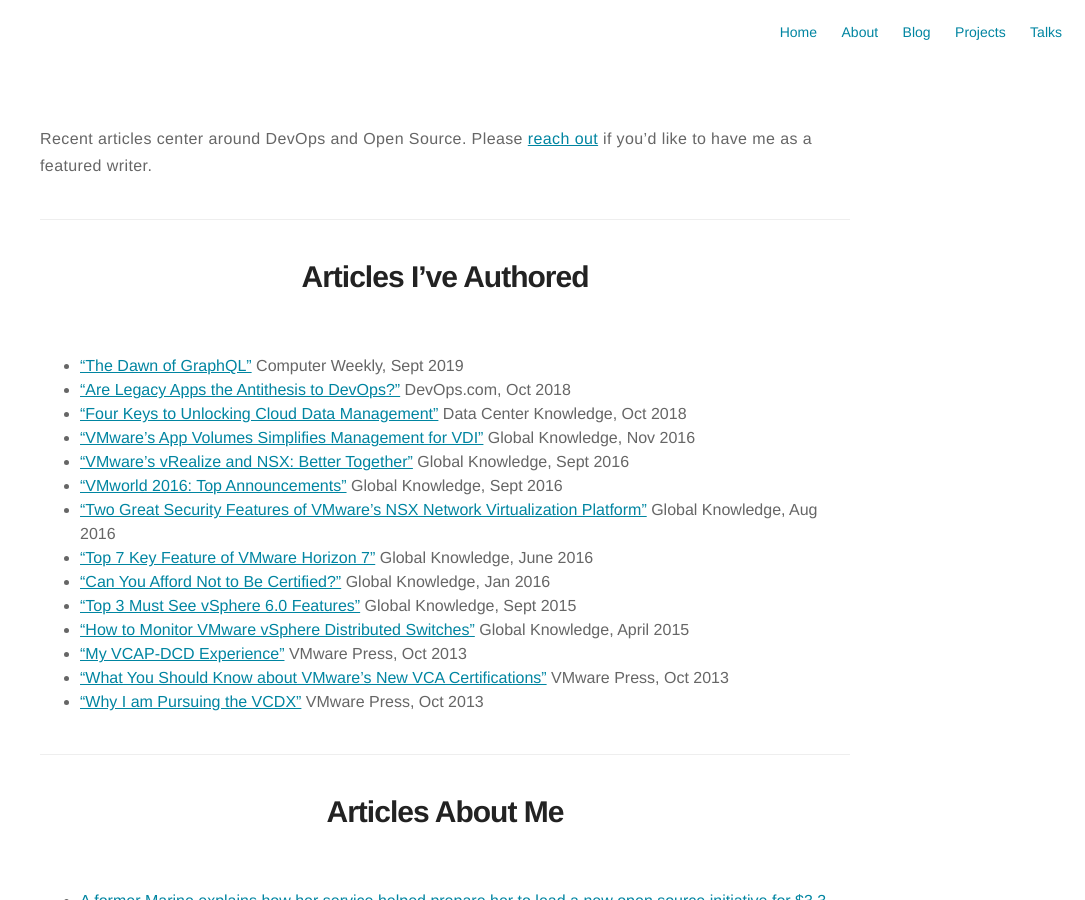
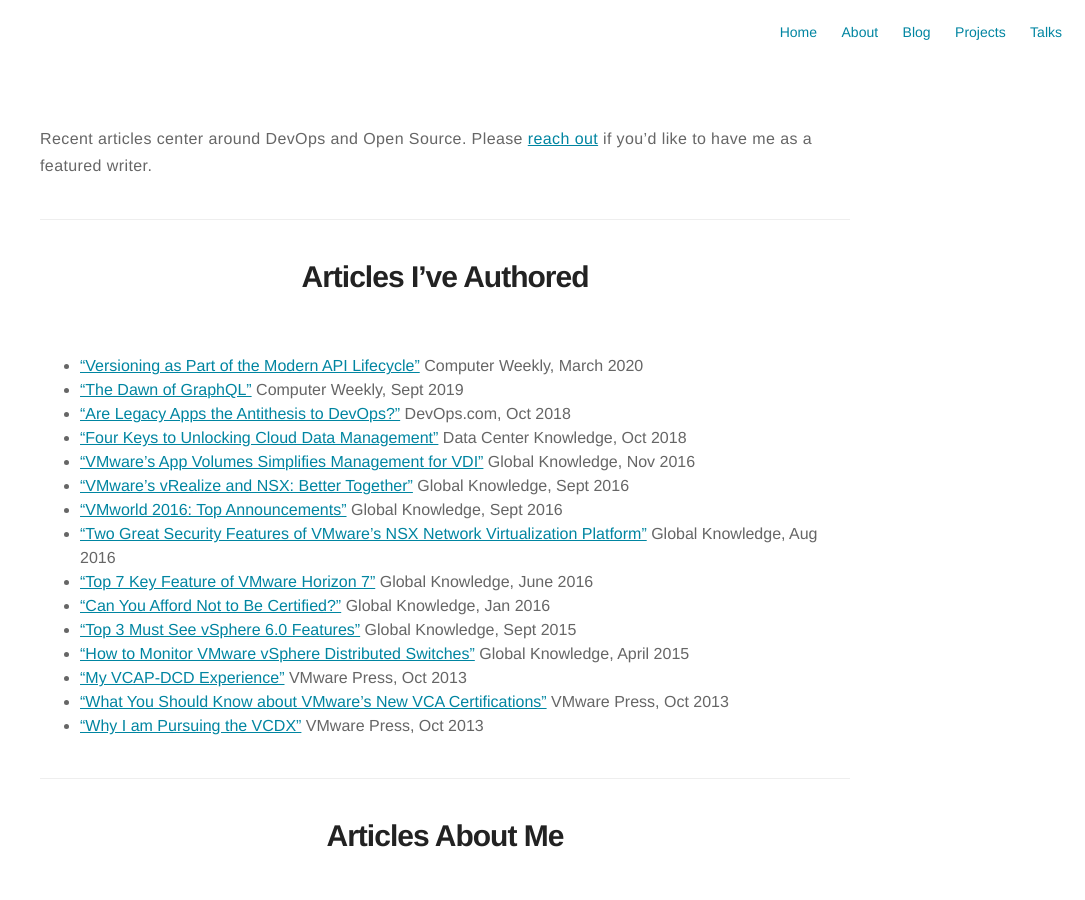
Before and after one commit to rfitzhugh/rfitzhugh.github.io, a Jekyll site: the page built from publications.md, in a window 1280 px wide and 900 px high. Shown: the whole window, without its empty margins (195-1280 px from the left). Built offline with Jekyll 4.4.1, drawn with Linux system fonts in a browser that asks for light colours.

Commit message:
Update publications.md

```diff
--- a/publications.md
+++ b/publications.md
@@ -9,6 +9,7 @@ Recent articles center around DevOps and Open Source. Please [reach out](mailto:
 
 # Articles I've Authored
 
+* ["Versioning as Part of the Modern API Lifecycle"](https://www.computerweekly.com/blog/CW-Developer-Network/IT-modernisation-series-Rubrik-versioning-as-part-of-the-modern-API-lifecycle) Computer Weekly, March 2020
 * ["The Dawn of GraphQL"](https://www.computerweekly.com/blog/CW-Developer-Network/Rubrik-tech-lead-the-dawn-of-GraphQL) Computer Weekly, Sept 2019
 * ["Are Legacy Apps the Antithesis to DevOps?"](https://devops.com/are-legacy-apps-the-antithesis-to-devops/) DevOps.com, Oct 2018
 * ["Four Keys to Unlocking Cloud Data Management"](https://www.datacenterknowledge.com/industry-perspectives/four-keys-unlocking-cloud-data-management) Data Center Knowledge, Oct 2018
```
